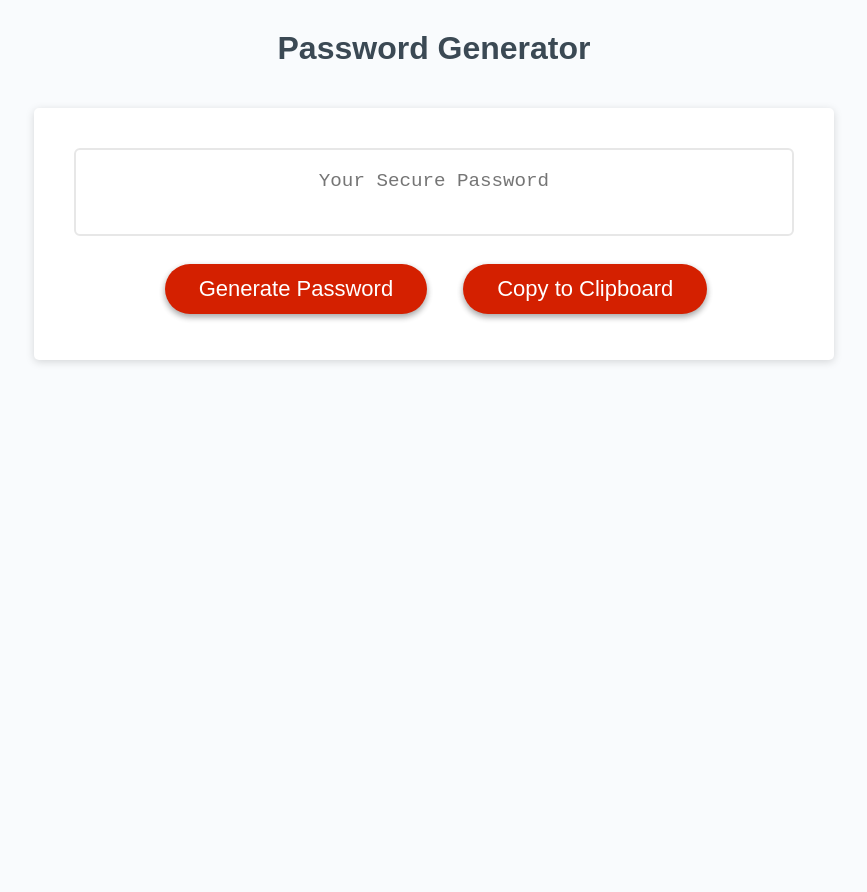
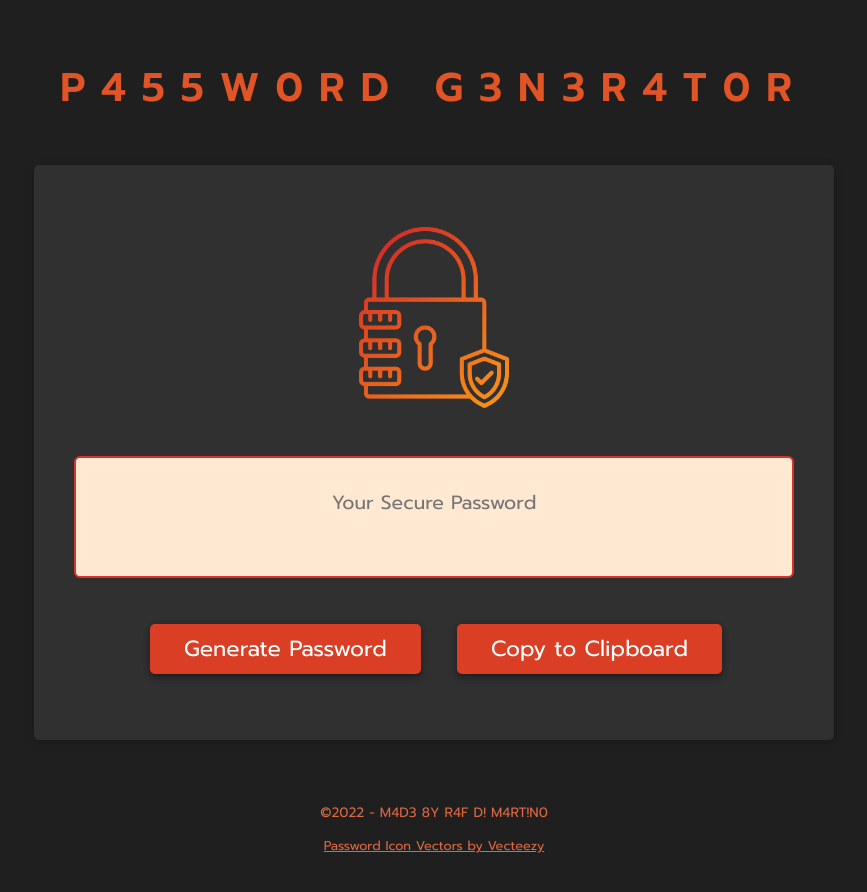
Before and after one commit to RafDiMartino/module-5-challenge-password-generator, a plain HTML site: page index.html in a window 1280 px wide. Shown: the whole page, without its empty margins (206-1073 px from the left). Before the commit the page ends 830 px from the top, so only its background shows below. Drawn offline with Linux system fonts and the light colour scheme.

Commit message:
adding custom ui and design

```diff
--- a/css/style.css
+++ b/css/style.css
@@ -2,6 +2,7 @@
 *::before,
 *::after {
   box-sizing: border-box;
+  font-family: 'Prompt', sans-serif;
 }
 
 html,
@@ -9,34 +10,55 @@ body {
   height: 100%;
   margin: 0;
   padding: 0;
+
 }
 
 body {
   font-family: sans-serif;
-  background-color: #f9fbfd;
+  background-color: #1f1f1f;
 }
 
 .wrapper {
-  margin: 30px 20px;
+  padding: 30px 20px 60px;
 }
 
 header {
+  display: flex;
+  justify-content: center;
+  align-items: center;
   text-align: center;
   padding: 20px;
   padding-top: 0px;
-  color: hsl(206, 17%, 28%);
+  color: #E05426;
+  font-family: 'Prompt', sans-serif;
+}
+
+h1 {
+  font-size: 2.5rem;
+  font-weight: 600;
+  letter-spacing: 1rem;
 }
 
 .card {
-  background-color: hsl(0, 0%, 100%);
+  background-color: hsl(0, 0%, 19%);
   border-radius: 5px;
-  border-width: 1px;
-  box-shadow: rgba(0, 0, 0, 0.15) 0px 2px 8px 0px;
-  color: hsl(206, 17%, 28%);
+  border-width: 2px;
+  box-shadow: rgba(0, 0, 0, 0.209) 0px 2px 8px 0px;
   font-size: 18px;
   margin: 0 auto;
   max-width: 800px;
-  padding: 30px 40px;
+  padding: 30px 40px 50px 40px;
+}
+
+.password-logo{
+  display: flex;
+  justify-content: center;
+  align-items: center;
+  margin: 2rem 0 3rem 0;
+}
+
+.password-logo img{
+  width: 150px;
 }
 
 .card-body {
@@ -47,6 +69,7 @@ header {
   display: flex;
   justify-content: center;
   align-items: center;
+  margin-top: 30px;
 }
 
 .card-footer {
@@ -61,9 +84,9 @@ header {
 
 .btn {
   border: none;
-  background-color: #d42000;
-  border-radius: 25px;
-  box-shadow: rgba(0, 0, 0, 0.16) 0px 3px 6px, rgba(0, 0, 0, 0.23) 0px 3px 6px;
+  background-color: #DA3E25;
+  border-radius: 5px;
+  box-shadow: rgba(0, 0, 0, 0.209) 0px 3px 6px, rgba(0, 0, 0, 0.23) 0px 3px 6px;
   color: hsl(0, 0%, 100%);
   display: inline-block;
   font-size: 22px;
@@ -75,7 +98,7 @@ header {
 }
 
 .btn:hover {
-  background-color: #28b900;
+  background-color: #F78E1E;
   box-shadow: none;
 }
 
@@ -97,22 +120,47 @@ button[disabled] {
   justify-content: center;
   align-items: center;
   width: 100%;
-  padding: 20px;
+  padding: 30px 10px 30px 10px;
   font-size: 1.2rem;
   text-align: center;
   margin-top: 10px;
   margin-bottom: 10px;
-  border: 2px solid #e7e7e7;
+  border: 2px solid #D4332E;
   border-radius: 6px;
   resize: none;
   outline: none;
   overflow: hidden;
   white-space: pre-wrap;
+  background-color:#ffe9d2;
+}
+
+footer {
+  display: flex;
+  flex-direction: column;
+  justify-content: center;
+  align-items: center;
+  color: #dd6841;
+  margin-top: 3rem;
+  font-size: .85rem;
+}
+footer a {
+  color: #dd6841;
+  font-size: .8rem;
 }
 
 @media (max-width: 690px) {
+
+  h1 {
+    font-size: 2rem;
+    font-weight: 600;
+    letter-spacing: 1rem;
+  }
   .card {
     padding: 30px 20px;
+  }
+
+  .password-logo img{
+    width: 100px;
   }
 
   .buttons-container {
@@ -136,9 +184,14 @@ button[disabled] {
 
   #password {
     font-size: 1rem;
-    padding: 30px 20px 50px ;
-  }
-  #copy-to-clipboard {
-    display: none;
+    padding: 30px 10px 50px 10px;
   }
 }
+
+@media (max-width: 350px) {
+  h1 {
+    font-size: 1.3rem;
+    font-weight: 600;
+    letter-spacing: 1rem;
+  }
+}
--- a/index.html
+++ b/index.html
@@ -5,16 +5,24 @@
   <meta charset="UTF-8" />
   <meta name="viewport" content="width=device-width, initial-scale=1.0" />
   <meta http-equiv="X-UA-Compatible" content="ie=edge" />
+  <meta name="description" content="Password Generator">
   <title>Password Generator</title>
+  <link rel="icon" type="image/x-icon" href="./images/favicon.png">
+  <link rel="preconnect" href="https://fonts.googleapis.com">
+  <link rel="preconnect" href="https://fonts.gstatic.com" crossorigin>
+  <link href="https://fonts.googleapis.com/css2?family=Prompt:wght@100;200;300;400;500;600;700;800;900&display=swap" rel="stylesheet">
   <link rel="stylesheet" href="./css/style.css" />
 </head>
 
 <body>
   <div class="wrapper">
     <header>
-      <h1>Password Generator</h1>
+      <h1>P455W0RD G3N3R4T0R</h1>
     </header>
     <div class="card">
+      <div class="password-logo">
+        <img src="./images/password-logo.png" alt="Password logo">
+      </div>
       <div class="card-body">
         <textarea readonly id="password" placeholder="Your Secure Password" aria-label="Generated Password"></textarea>
       </div>
@@ -27,6 +35,10 @@
         </div>
       </div>
     </div>
+    <footer>
+      <p>©2022 - M4D3 8Y R4F D! M4RT!N0</p>
+      <a href="https://www.vecteezy.com/free-vector/password-icon">Password Icon Vectors by Vecteezy</a>
+    </footer>
   </div>
   <script src="./js/script.js"></script>
 </body>
```
Also changed, not shown: assets/05-javascript-challenge-demo.png (deleted), images/application-screenshot.png (added), images/favicon.png (added), images/password-logo.png (added).
